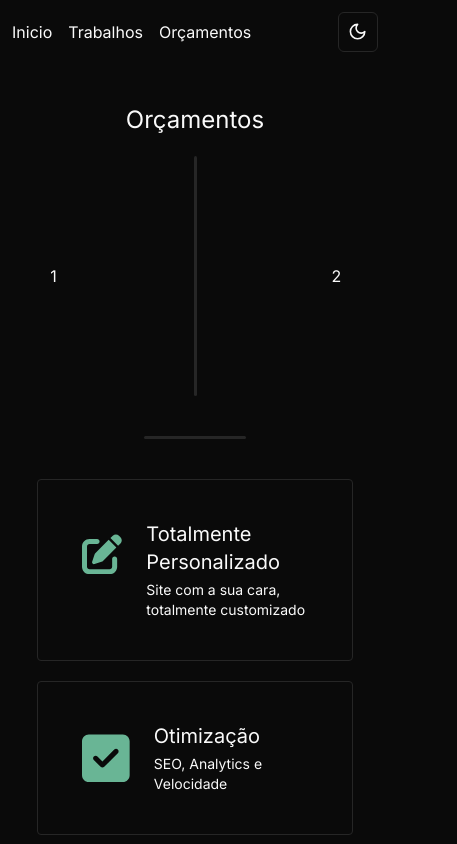
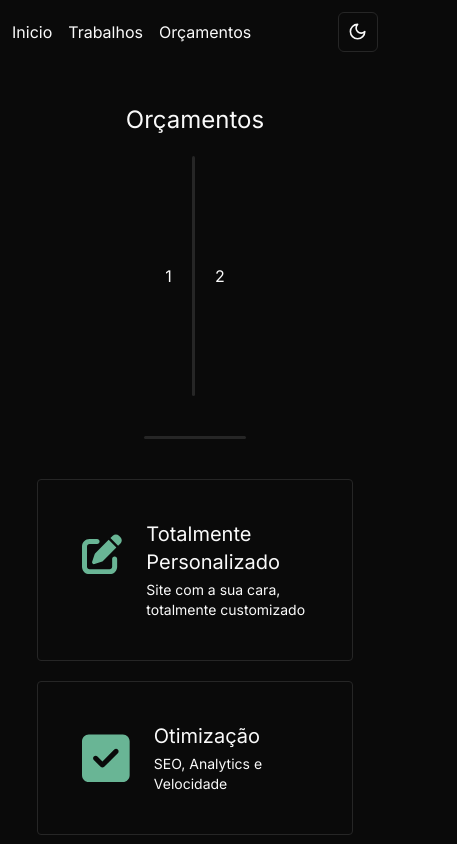
Before and after one commit to Acaj0/portifolio-antonio, a Next.js app: page /orcamento in a window 390 px wide. Shown: the top 844 px of the page, 457 px wide, since content can reach past the window. Built offline with nearby package versions, Linux system fonts and the light colour scheme.

Commit message:
more mobile ui fixes

```diff
--- a/src/app/orcamento/page.tsx
+++ b/src/app/orcamento/page.tsx
@@ -3,21 +3,21 @@ import { Separator } from "@/components/ui/separator";
 
 export default function orcamento() {
   return (
-    <div className="">
+    <div className="max-w-fit">
       <NavBar></NavBar>
 
-      <div className="flex items-center mt-10 min-w-screen mx-36 min-h-[800px] flex-col">
+      <div className="flex items-center mt-10 max-w-fit mx-36 min-h-[800px] flex-col">
         <span className="text-2xl">Orçamentos</span>
         <div className="flex flex-row gap-5 mt-5">
-          <div className="flex w-60 h-60 items-center justify-center">1</div>
+          <div className="flex items-center justify-center">1</div>
           <Separator
             orientation="vertical"
             className="h-60 w-[3px] rounded-md"
           />
-          <div className="flex w-60 h-60 items-center justify-center">2</div>
+          <div className="flex items-center justify-center">2</div>
         </div>
         <Separator className="max-w-screen md:w-96 h-[3px] rounded-md mt-10" />
-        <div className="flex flex-col md:grid md:grid-cols-2 md:grid-rows-2 mt-10 gap-5">
+        <div className="flex flex-col md:grid md:grid-cols-2 md:grid-rows-2 mt-10 gap-5 mb-10">
           <div className="border rounded p-10 flex flex-row items-center gap-5 max-w-screen md:w-[450px]">
             <div className="w-20 h-20 p-1">
               <svg xmlns="http://www.w3.org/2000/svg" viewBox="0 0 512 512">
```
Also changed, not shown: src/app/page.tsx (+3 -3 lines).
